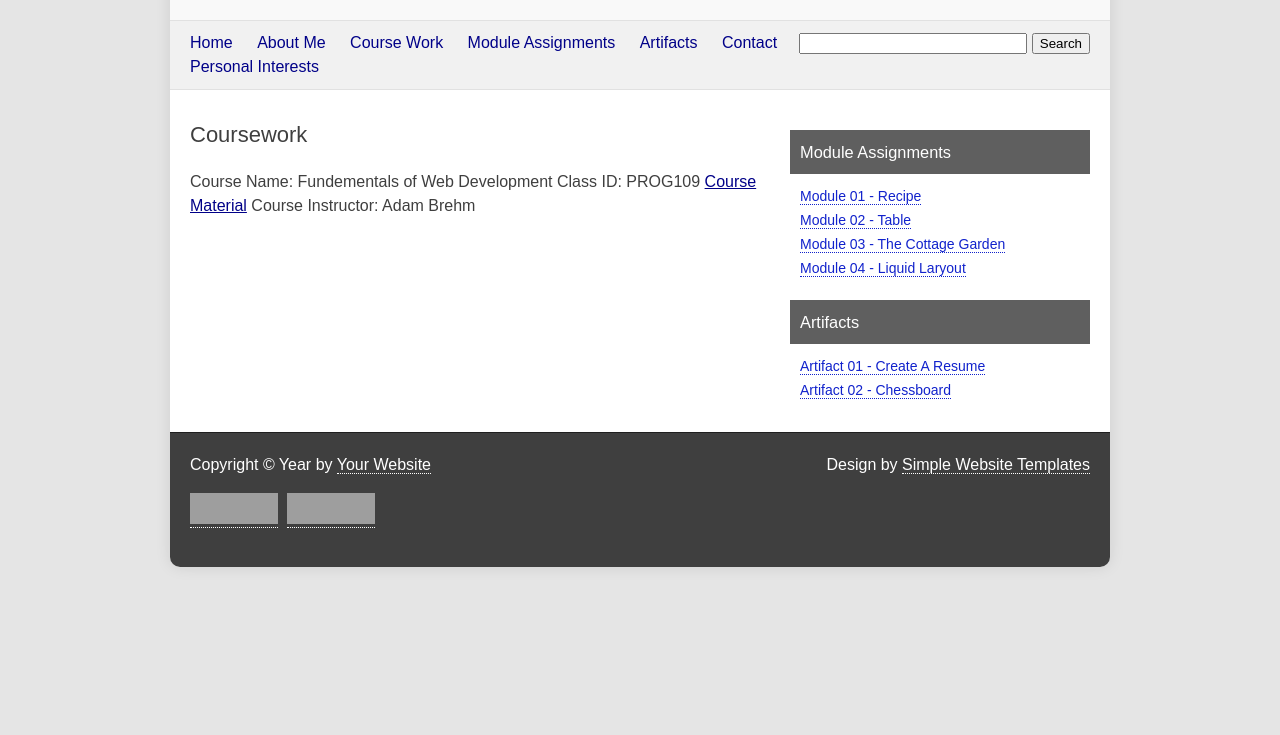
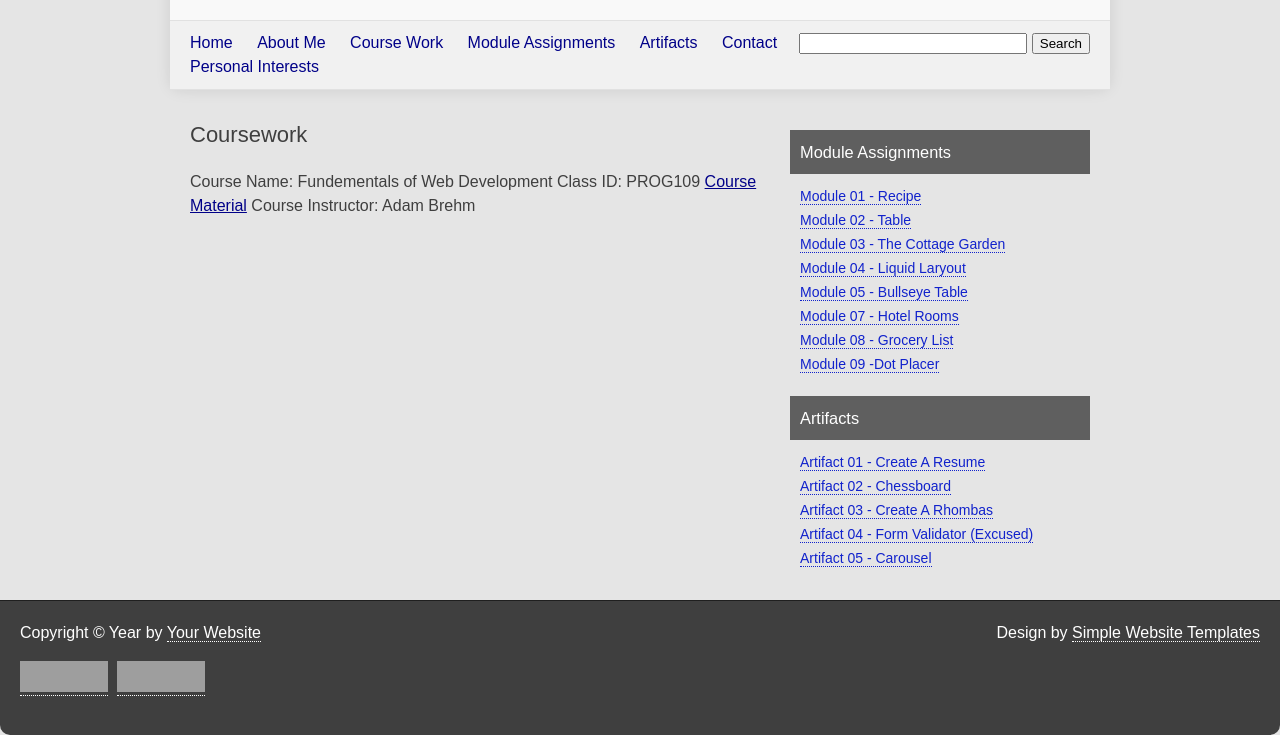
Before and after one commit to mahadshakil13/coursedesc, a plain HTML site: page index.html in a window 1280 px wide. Shown: the part 171-906 px from the top of the page. Before the commit the page ends 800 px from the top, so only its background shows below. Drawn offline with Linux system fonts and the light colour scheme; grey boxes are pictures that could not be loaded.

Commit message:
Update index.html

```diff
--- a/index.html
+++ b/index.html
@@ -50,13 +50,25 @@
 <li><a href="https://mahadshakil13.github.io/HTMLTableNew1/" target="_blank">Module 02 - Table</a></li>
 <li><a href="https://mahadshakil13.github.io/Module03/" target="_blank">Module 03 - The Cottage Garden</a></li>
 <li><a href="https://mahadshakil13.github.io/liquidlayout/" target="_blank">Module 04 - Liquid Laryout</a></li>
+<li><a href="https://mahadshakil13.github.io/multable2/" target="_blank">Module 05 - Bullseye Table</a></li>
+<li><a href="https://mahadshakil13.github.io/MO7_assignment/" target="_blank">Module 07 - Hotel Rooms</a></li>
+<li><a href="https://mahadshakil13.github.io/module8Assignment/" target="_blank">Module 08 - Grocery List</a></li>
+<li><a href="https://mahadshakil13.github.io/dotassignment/" target="_blank">Module 09 -Dot Placer</a></li>
+
+
 </ul>
 
 <h3>Artifacts</h3>
 <ul>
 <li><a href="https://mahadshakil13.github.io/article1Resume/" target="_blank">Artifact 01 - Create A Resume</a></li>
 <li><a href="https://mahadshakil13.github.io/chessboard/" target="_blank">Artifact 02 - Chessboard</a></li>
+<li><a href="https://mahadshakil13.github.io/rhombas/" target="_blank">Artifact 03 - Create A Rhombas</a></li>
+<li><a href="https://mahadshakil13.github.io/homepage/" target="_blank">Artifact 04 - Form Validator (Excused) </a></li>
+<li><a href="https://mahadshakil13.github.io/slideshowFinal/" target="_blank">Artifact 05 - Carousel</a></li>
 </ul>
+
+</div>
+
 
 </div>
 
```
